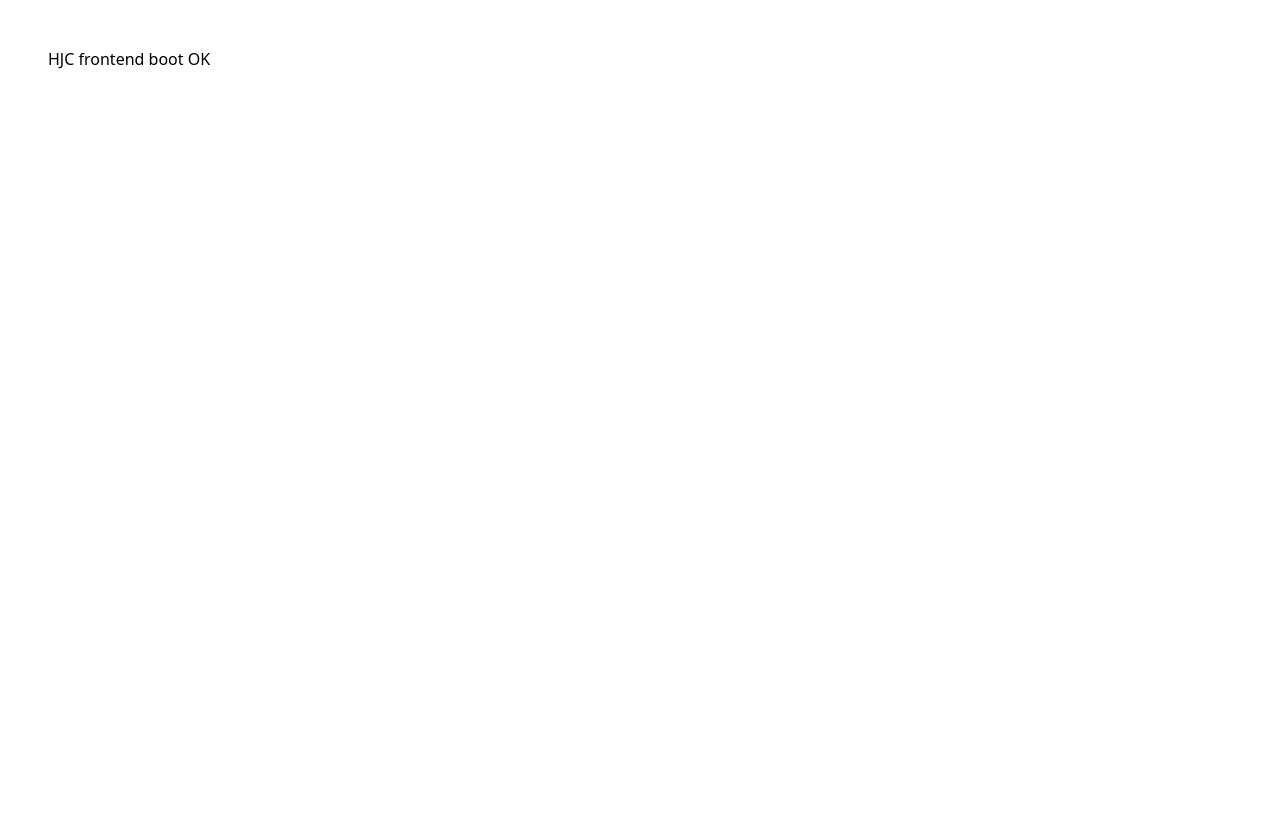
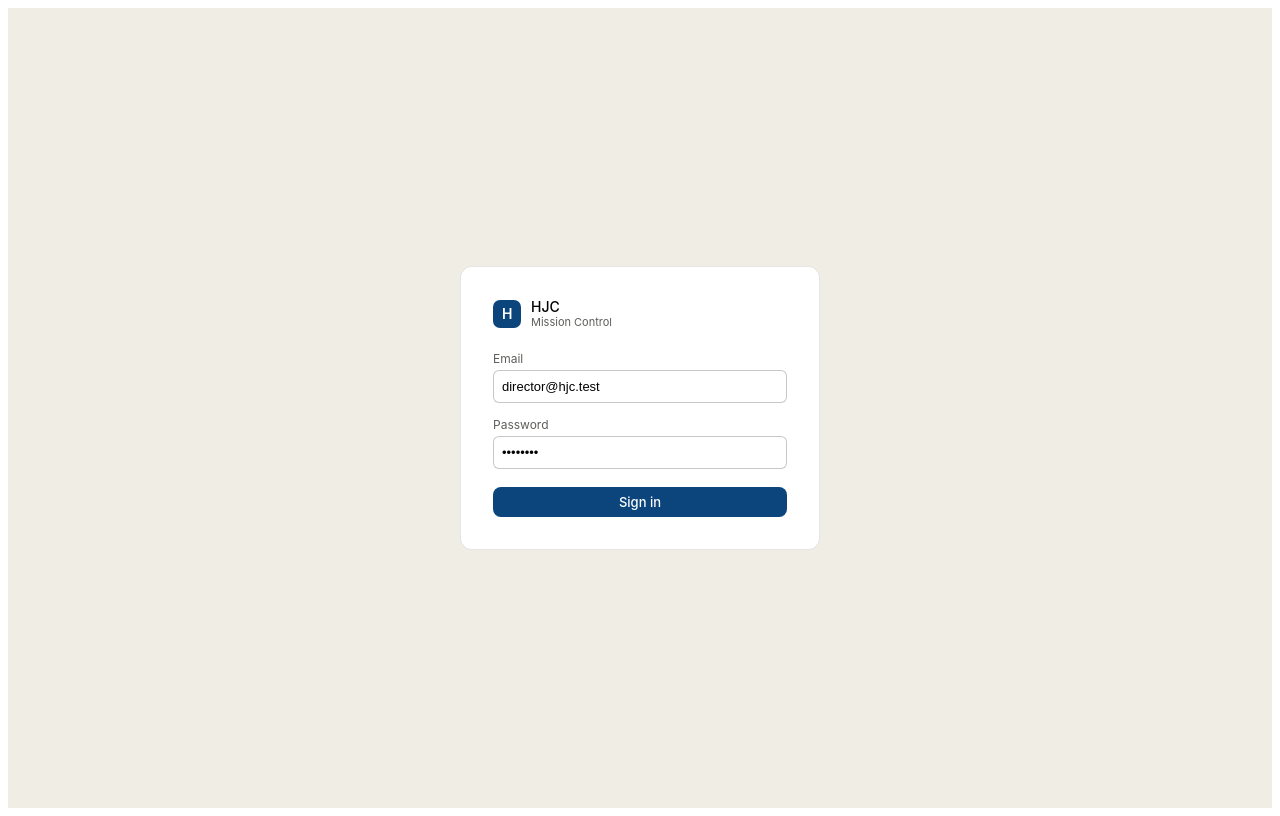
Before and after one commit to fldata22/hjc, a React (Vite) app in the folder web/: page /login in a window 1280 px wide. Built offline with nearby package versions, Linux system fonts and the light colour scheme; no server answers.

Commit message:
feat(web): LoginPage + router with placeholders for non-DW.1 screens

```diff
--- a/web/src/App.tsx
+++ b/web/src/App.tsx
@@ -1,3 +1,36 @@
+import React from 'react';
+import { Routes, Route, Navigate } from 'react-router-dom';
+import { LoginPage } from './auth/LoginPage';
+import { RequireAuth } from './auth/RequireAuth';
+import { MissionControl } from './screens/MissionControl';
+
+function PlaceholderScreen({ title }: { title: string }) {
+  return (
+    <div style={{ padding: 40, fontFamily: 'system-ui' }}>
+      <h1>{title}</h1>
+      <p>Coming soon.</p>
+    </div>
+  );
+}
+
 export default function App() {
-  return <div style={{ padding: 40, fontFamily: 'system-ui' }}>HJC frontend boot OK</div>;
+  return (
+    <Routes>
+      <Route path="/login" element={<LoginPage />} />
+      <Route path="/" element={<RequireAuth><MissionControl /></RequireAuth>} />
+      <Route path="/powers" element={<RequireAuth><PlaceholderScreen title="PAVEDDD powers" /></RequireAuth>} />
+      <Route path="/pastors" element={<RequireAuth><PlaceholderScreen title="Pastors" /></RequireAuth>} />
+      <Route path="/committees" element={<RequireAuth><PlaceholderScreen title="Committees" /></RequireAuth>} />
+      <Route path="/pledges" element={<RequireAuth><PlaceholderScreen title="Pledges" /></RequireAuth>} />
+      <Route path="/conference" element={<RequireAuth><PlaceholderScreen title="Conference" /></RequireAuth>} />
+      <Route path="/publicity" element={<RequireAuth><PlaceholderScreen title="Publicity" /></RequireAuth>} />
+      <Route path="/govt" element={<RequireAuth><PlaceholderScreen title="Govt & permits" /></RequireAuth>} />
+      <Route path="/budget" element={<RequireAuth><PlaceholderScreen title="Budget" /></RequireAuth>} />
+      <Route path="/preparation" element={<RequireAuth><PlaceholderScreen title="Preparation" /></RequireAuth>} />
+      <Route path="/activity" element={<RequireAuth><PlaceholderScreen title="Activity log" /></RequireAuth>} />
+      <Route path="/assessment" element={<RequireAuth><PlaceholderScreen title="Weekly assessment" /></RequireAuth>} />
+      <Route path="/inbox" element={<RequireAuth><PlaceholderScreen title="Inbox" /></RequireAuth>} />
+      <Route path="*" element={<Navigate to="/" replace />} />
+    </Routes>
+  );
 }
--- /dev/null
+++ b/web/src/auth/LoginPage.tsx
@@ -0,0 +1,66 @@
+import React, { useState } from 'react';
+import { useNavigate, useLocation } from 'react-router-dom';
+import { useAuth } from './useAuth';
+
+export function LoginPage() {
+  const { login } = useAuth();
+  const nav = useNavigate();
+  const loc = useLocation();
+  const [email, setEmail] = useState('director@hjc.test');
+  const [password, setPassword] = useState('password');
+  const [err, setErr] = useState<string | null>(null);
+  const [loading, setLoading] = useState(false);
+
+  async function onSubmit(e: React.FormEvent) {
+    e.preventDefault();
+    setErr(null);
+    setLoading(true);
+    try {
+      await login(email, password);
+      const dest = (loc.state as { from?: { pathname: string } } | null)?.from?.pathname ?? '/';
+      nav(dest, { replace: true });
+    } catch (e) {
+      setErr('Login failed. Check email + password.');
+    } finally {
+      setLoading(false);
+    }
+  }
+
+  return (
+    <div style={{
+      minHeight: '100vh', display: 'flex', alignItems: 'center', justifyContent: 'center',
+      background: 'var(--bg-page)', fontFamily: '-apple-system, BlinkMacSystemFont, system-ui, sans-serif',
+    }}>
+      <form onSubmit={onSubmit} style={{
+        background: 'var(--bg-primary)', padding: 32, borderRadius: 12,
+        border: '0.5px solid var(--border)', width: 360, display: 'flex', flexDirection: 'column', gap: 14,
+      }}>
+        <div style={{ display: 'flex', alignItems: 'center', gap: 10, marginBottom: 8 }}>
+          <div className="hf-brand-mark">H</div>
+          <div>
+            <div className="hf-brand-name">HJC</div>
+            <div className="hf-brand-meta">Mission Control</div>
+          </div>
+        </div>
+        <label style={{ fontSize: 12, color: 'var(--text-secondary)' }}>
+          Email
+          <input type="email" value={email} onChange={(e) => setEmail(e.target.value)}
+                 style={{ display: 'block', width: '100%', padding: 8, marginTop: 4,
+                          border: '0.5px solid var(--border-strong)', borderRadius: 6, fontSize: 13 }} />
+        </label>
+        <label style={{ fontSize: 12, color: 'var(--text-secondary)' }}>
+          Password
+          <input type="password" value={password} onChange={(e) => setPassword(e.target.value)}
+                 style={{ display: 'block', width: '100%', padding: 8, marginTop: 4,
+                          border: '0.5px solid var(--border-strong)', borderRadius: 6, fontSize: 13 }} />
+        </label>
+        {err && <div style={{ color: 'var(--text-danger)', fontSize: 12 }}>{err}</div>}
+        <button type="submit" disabled={loading}
+                className="hf-btn primary"
+                style={{ marginTop: 4, justifyContent: 'center' }}>
+          {loading ? 'Signing in…' : 'Sign in'}
+        </button>
+      </form>
+    </div>
+  );
+}
--- a/web/src/main.tsx
+++ b/web/src/main.tsx
@@ -2,6 +2,7 @@ import React from 'react';
 import ReactDOM from 'react-dom/client';
 import { BrowserRouter } from 'react-router-dom';
 import { QueryClient, QueryClientProvider } from '@tanstack/react-query';
+import { AuthProvider } from './auth/AuthProvider';
 import App from './App';
 import './styles.css';
 
@@ -14,9 +15,11 @@ const queryClient = new QueryClient({
 ReactDOM.createRoot(document.getElementById('root')!).render(
   <React.StrictMode>
     <QueryClientProvider client={queryClient}>
-      <BrowserRouter>
-        <App />
-      </BrowserRouter>
+      <AuthProvider>
+        <BrowserRouter>
+          <App />
+        </BrowserRouter>
+      </AuthProvider>
     </QueryClientProvider>
   </React.StrictMode>
 );
```
